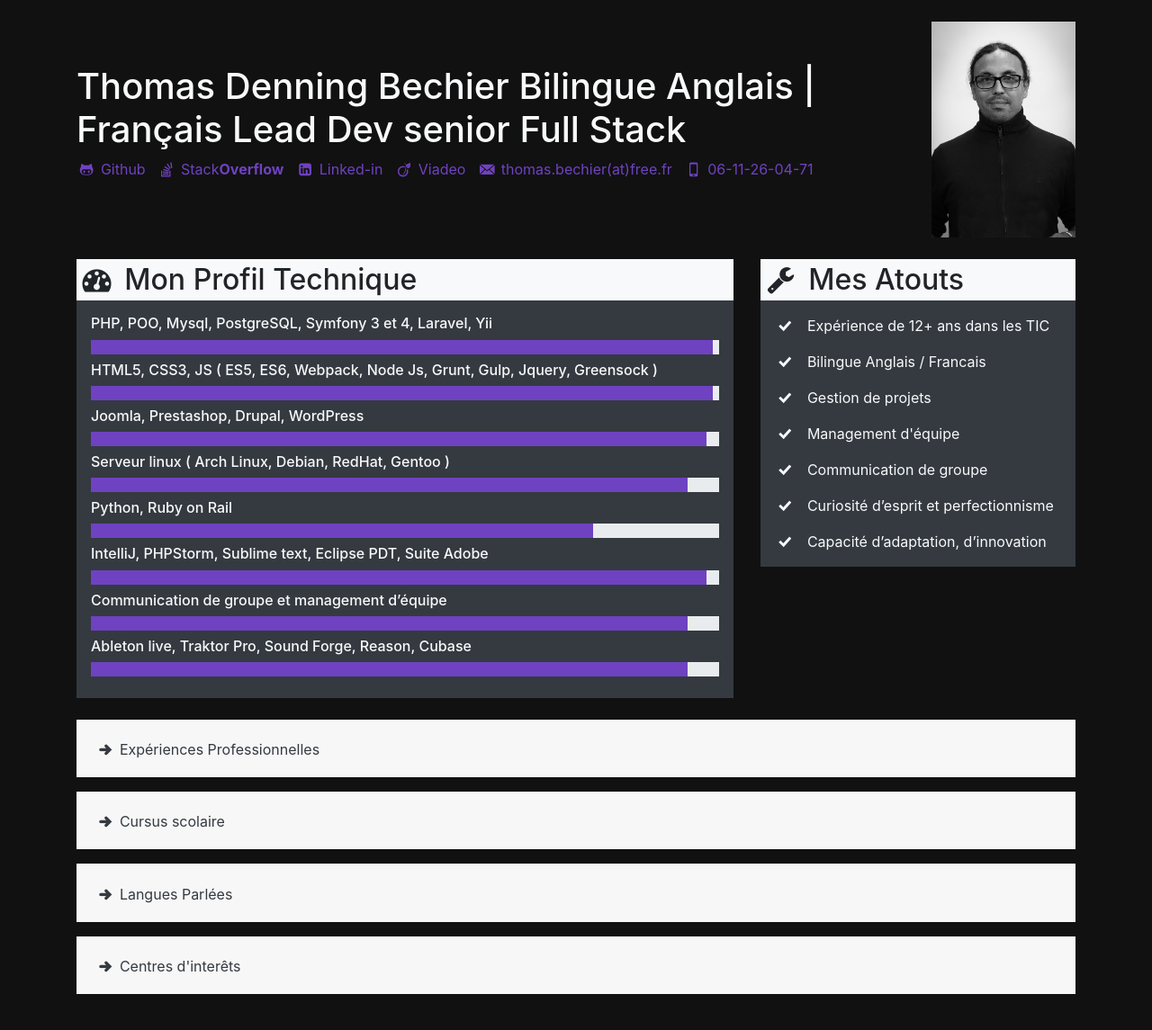
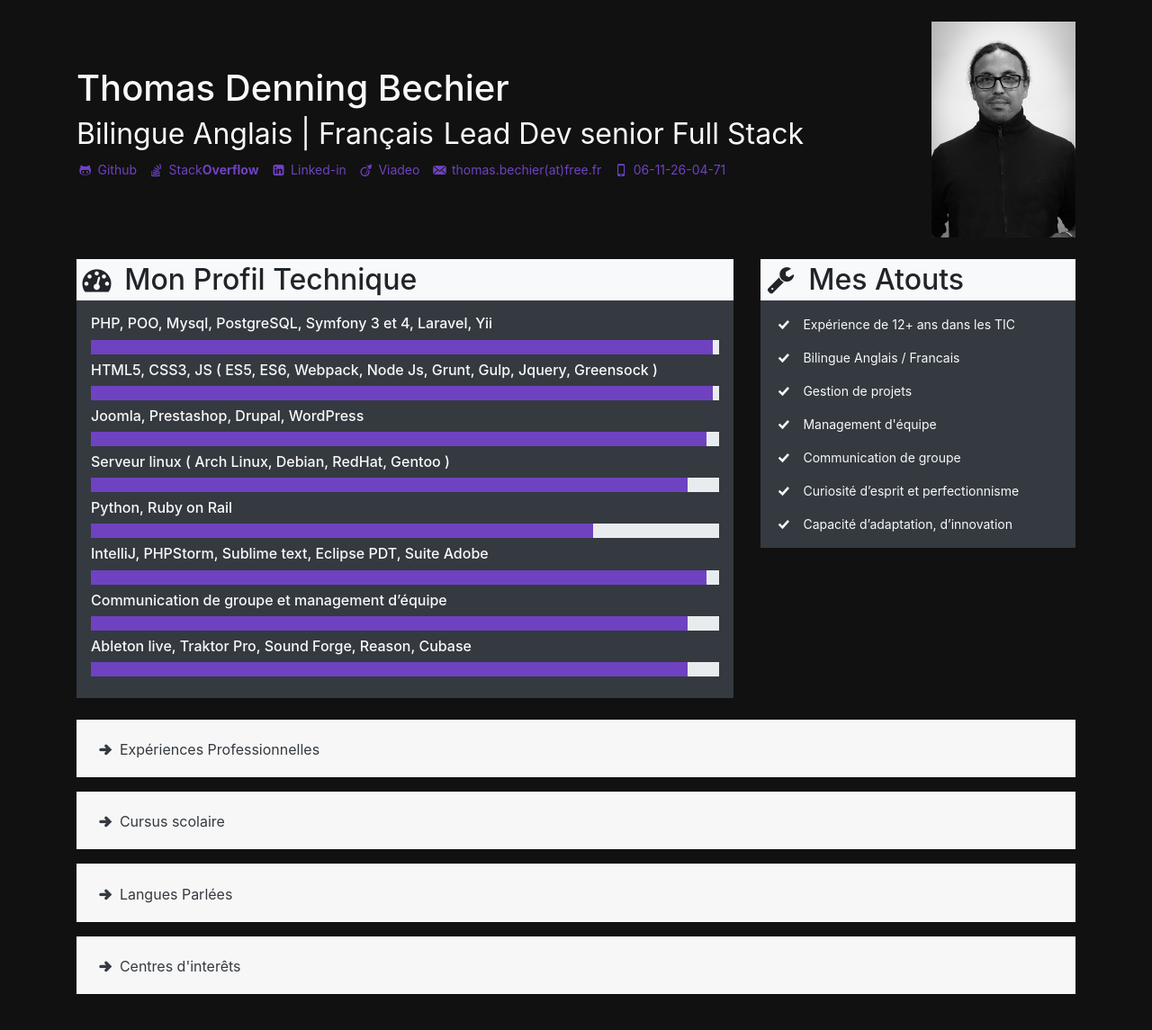
Before and after one commit to shaylash/shaylash.github.io, a Jekyll site: the page built from index.md, in a window 1280 px wide. Shown: the whole page at 90% size. Built offline with Jekyll 4.4.1, drawn with Linux system fonts in a browser that asks for light colours.

Commit message:
main title styling

```diff
--- a/_layouts/home.html
+++ b/_layouts/home.html
@@ -3,9 +3,9 @@
 <div class="container">
 	<div class="row main-header align-items-center">
 		<div class="col-xs-12 col-md-10">
-			<h1 class="text-light">Thomas Denning Bechier
-				<span>Bilingue Anglais | Français</span>
-				<span>Lead Dev senior Full Stack</span>
+			<h1 class="text-light">Thomas Denning Bechier<br/>
+				<small>Bilingue Anglais | Français</small>
+				<small>Lead Dev senior Full Stack</small>
 			</h1>
 			<ul class="list-inline">
 				<li class="list-inline-item">
--- a/assets/css/styles.scss
+++ b/assets/css/styles.scss
@@ -42,6 +42,7 @@
 
 body{
 	background-color: #111;
+	font-size: 14px;
 }
 
 
```
